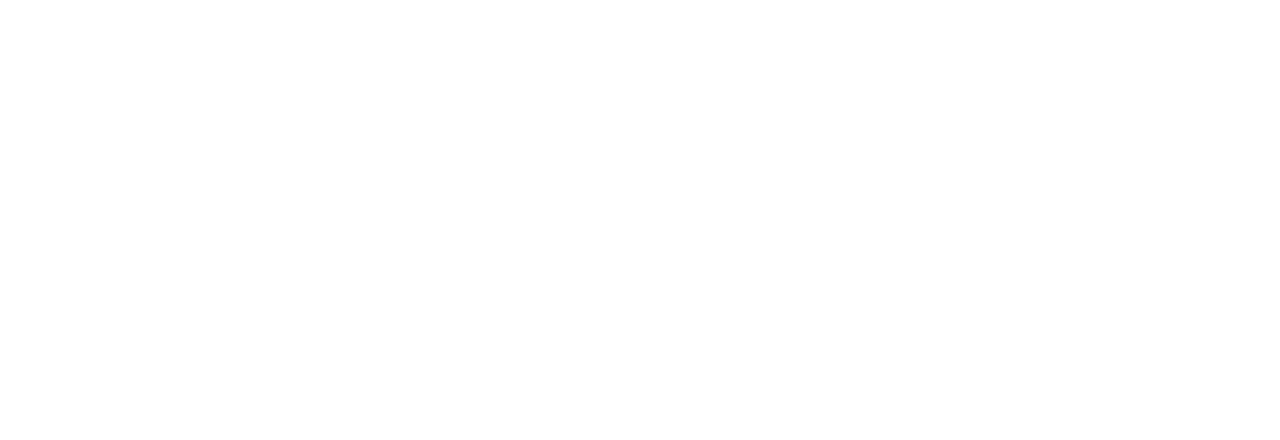
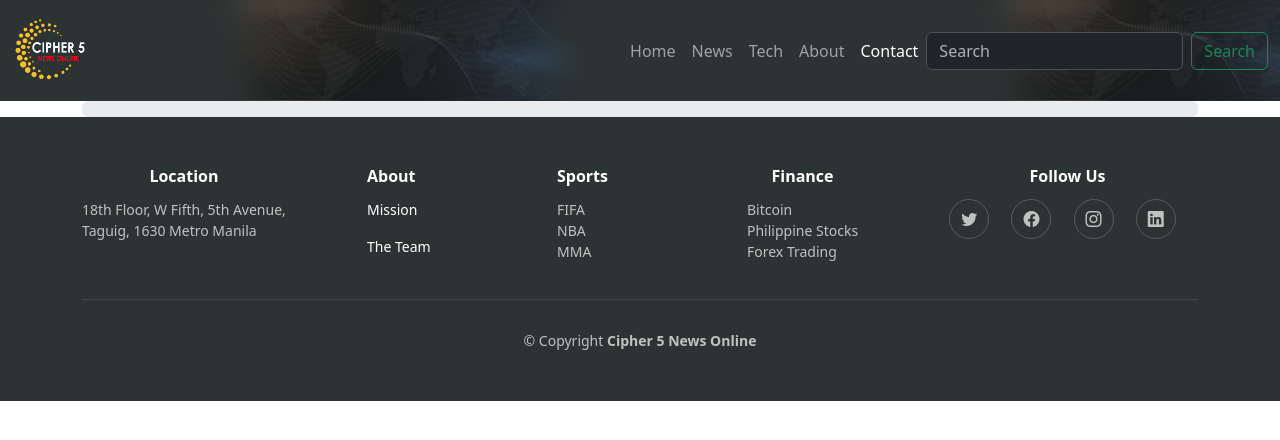
Before and after one commit to danefred/cipher5, a plain HTML site: page contact.html in a window 1280 px wide. Drawn offline with nearby package versions, Linux system fonts and the light colour scheme; no server answers.

Commit message:
Updated index, tech, about, contact  HTMLs andtech and about  CSS

```diff
--- a/about.html
+++ b/about.html
@@ -0,0 +1,154 @@
+<!DOCTYPE html>
+<html lang="en">
+<head>
+    <meta charset="UTF-8">
+    <meta http-equiv="X-UA-Compatible" content="IE=edge">
+    <meta name="viewport" content="width=device-width, initial-scale=1.0">
+    <title>News API</title>
+    <link
+      href="https://cdn.jsdelivr.net/npm/bootstrap@5.3.0-alpha1/dist/css/bootstrap.min.css"
+      rel="stylesheet"
+    />
+    <script src="https://ajax.googleapis.com/ajax/libs/jquery/3.6.4/jquery.min.js"></script>
+    <link
+      rel="stylesheet"
+      href="https://cdnjs.cloudflare.com/ajax/libs/font-awesome/6.2.1/css/all.min.css"
+      />
+    <link href="bootstrap-icons/bootstrap-icons.css" rel="stylesheet">
+    <link rel="stylesheet" href="css/about.css" />
+
+</head>
+<body>
+    <!--Navbar-->
+
+  <!--style="background-color: #2c3333;"" -->
+  <nav class="navbar navbar-expand-lg" data-bs-theme="dark" style="background-image: url('images/bg.png')">
+    <div class="container-fluid">
+      <a class="navbar-brand" href="#">
+        <img src="images/logociphercolor.png" width="75" height="75" class="d-inline-block align-top" alt="Bootstrap" loading="lazy">
+      </a>
+      <button class="navbar-toggler" type="button" data-bs-toggle="collapse" data-bs-target="#navbarSupportedContent" aria-controls="navbarSupportedContent" aria-expanded="false" aria-label="Toggle navigation">
+        <span class="navbar-toggler-icon"></span>
+      </button>
+      <div class="collapse navbar-collapse" id="navbarSupportedContent">
+        <ul class="navbar-nav ms-auto mb-2 mb-lg-0">
+          <li class="nav-item">
+            <a class="nav-link" href="index.html">Home</a>
+          </li>
+          <li class="nav-item">
+            <a class="nav-link" href="index.html">News</a>
+          </li>
+          <li class="nav-item">
+            <a class="nav-link" href="tech.html">Tech</a>
+          </li>
+          <li class="nav-item">
+            <a class="nav-link active" aria-current="page" href="about.html">About</a>
+          </li>
+          <li class="nav-item">
+            <a class="nav-link" href="contact.html">Contact</a>
+          </li>
+        </ul>
+        <form class="d-flex" role="search">
+          <input class="form-control me-2" type="search" placeholder="Search" aria-label="Search">
+          <button class="btn btn-outline-success" type="submit">Search</button>
+        </form>
+      </div>
+    </div>
+  </nav>
+
+  <!---about us--->
+  <div class="heading">
+    <h1>About Us</h1>
+    <p>This Cipher-5 aims to explore a wider exchange and availability of official weather information on the internet. In view of this, this website is established as a centralized source on the Internet for media to access official weather information issued by the Philippine Atmospheric, Geophysical, and Astronomical Services Administration (PAGASA) efficiently and effectively. The Cipher-5 website is developed and maintained by the said agency.</p>
+  </div>
+  <section class="about-us">
+    <img src="images/team 1.jpg" alt="">
+    <div class="content">
+      <h2></h2>
+      <p>This Cipher-5 aims to explore a wider exchange and availability of official weather information on the internet. In view of this, this website is established as a centralized source on the Internet for media to access official weather information issued by the Philippine Atmospheric, Geophysical, and Astronomical Services Administration (PAGASA) efficiently and effectively. The Cipher-5 website is developed and maintained by the said agency.</p>
+    <button class="read-more-btn"><a href="vision-mision-goal.html">Read More</button></a>
+    </div>
+  </section>
+
+    <!--Footer Section-->
+  <footer id="footer" class="footer">
+    <div class="container">
+      <div class="row gy-3">
+        <div class="col-lg-3 col-md-3 d-flex">
+
+          <div>
+            <h4 class="text-center">Location</h4>
+            <p>
+              18th Floor, W Fifth, 5th Avenue,<br>
+               Taguig, 1630 Metro Manila
+
+            </p>
+          </div>
+
+        </div>
+
+        <div class="col-lg-2 col-md-6 footer-links d-flex">
+          <!--<i class="bi bi-telephone icon"></i> -->
+          <div>
+            <a class="nav-link text-white" href="about.html"><h4>About</h4></a>
+            <a class="nav-link text-white" href="about.html"><p>Mission</p></h4></a>
+            <a class="nav-link text-white" href="about.html"><p>The Team</p></h4></a>
+            </p>
+          </div>
+        </div>
+
+        <div class="col-lg-2 col-md-6 footer-links d-flex">
+          <!--<i class="bi bi-clock icon"></i>-->
+          <div>
+            <h4>Sports</h4>
+            <p>
+              FIFA<br>
+              NBA<br>
+              MMA<br>
+             <br>
+            </p>
+          </div>
+        </div>
+
+        <div class="col-lg-2 col-md-6 footer-links d-flex">
+          <!--<i class="bi bi-clock icon"></i>-->
+          <div>
+            <h4 class="text-center">Finance</h4>
+            <p>
+              Bitcoin<br>
+              Philippine Stocks<br>
+              Forex Trading<br>
+            </p>
+          </div>
+        </div>
+
+        <div class="col-lg-3 col-md-4 footer-links">
+          <h4 class="text-center">Follow Us</h4>
+          <div class="social-links d-flex justify-content-evenly">
+            <a href="#" class="twitter"><i class="bi bi-twitter"></i></a>
+            <a href="#" class="facebook"><i class="bi bi-facebook"></i></a>
+            <a href="#" class="instagram"><i class="bi bi-instagram"></i></a>
+            <a href="#" class="linkedin"><i class="bi bi-linkedin"></i></a>
+          </div>
+        </div>
+
+      </div>
+    </div>
+
+    <div class="container">
+      <div class="copyright">
+        © Copyright <strong><span>Cipher 5 News Online</span></strong>
+      </div>
+    </div>
+
+  </footer>
+
+  <!--JS-->
+  <script src="/docs/5.3/dist/js/bootstrap.bundle.min.js"></script>
+
+  <script async="" src="https://cdn.jsdelivr.net/npm/masonry-layout@4.2.2/dist/masonry.pkgd.min.js"></script>
+
+  <script src="jquery-3.6.4.min.js"></script>
+  <script src="js/tech.js"></script>
+</body>
+</html>
--- a/contact.html
+++ b/contact.html
@@ -0,0 +1,151 @@
+<!DOCTYPE html>
+<html lang="en">
+<head>
+    <meta charset="UTF-8">
+    <meta http-equiv="X-UA-Compatible" content="IE=edge">
+    <meta name="viewport" content="width=device-width, initial-scale=1.0">
+    <title>News API</title>
+    <link
+      href="https://cdn.jsdelivr.net/npm/bootstrap@5.3.0-alpha1/dist/css/bootstrap.min.css"
+      rel="stylesheet"
+    />
+    <script src="https://ajax.googleapis.com/ajax/libs/jquery/3.6.4/jquery.min.js"></script>
+    <link
+      rel="stylesheet"
+      href="https://cdnjs.cloudflare.com/ajax/libs/font-awesome/6.2.1/css/all.min.css"
+      />
+    <link href="bootstrap-icons/bootstrap-icons.css" rel="stylesheet">
+    <link rel="stylesheet" href="css/tech.css" />
+
+</head>
+<body>
+    <!--Navbar-->
+
+  <!--style="background-color: #2c3333;"" -->
+  <nav class="navbar navbar-expand-lg" data-bs-theme="dark" style="background-image: url('images/bg.png')">
+    <div class="container-fluid">
+      <a class="navbar-brand" href="#">
+        <img src="images/logociphercolor.png" width="75" height="75" class="d-inline-block align-top" alt="Bootstrap" loading="lazy">
+      </a>
+      <button class="navbar-toggler" type="button" data-bs-toggle="collapse" data-bs-target="#navbarSupportedContent" aria-controls="navbarSupportedContent" aria-expanded="false" aria-label="Toggle navigation">
+        <span class="navbar-toggler-icon"></span>
+      </button>
+      <div class="collapse navbar-collapse" id="navbarSupportedContent">
+        <ul class="navbar-nav ms-auto mb-2 mb-lg-0">
+          <li class="nav-item">
+            <a class="nav-link" href="index.html">Home</a>
+          </li>
+          <li class="nav-item">
+            <a class="nav-link" href="index.html">News</a>
+          </li>
+          <li class="nav-item">
+            <a class="nav-link" href="tech.html">Tech</a>
+          </li>
+          <li class="nav-item">
+            <a class="nav-link" href="about.html">About</a>
+          </li>
+          <li class="nav-item">
+            <a class="nav-link active" aria-current="page" href="contact.html">Contact</a>
+          </li>
+        </ul>
+        <form class="d-flex" role="search">
+          <input class="form-control me-2" type="search" placeholder="Search" aria-label="Search">
+          <button class="btn btn-outline-success" type="submit">Search</button>
+        </form>
+      </div>
+    </div>
+  </nav>
+
+  <div class="container">
+    <div class="row">
+        <div id="newsResults"></div>
+    </div>
+    <div id="loader">
+        <div class="progress">
+            <div></div>
+        </div>
+    </div>
+  </div>
+
+    <!--Footer Section-->
+  <footer id="footer" class="footer">
+    <div class="container">
+      <div class="row gy-3">
+        <div class="col-lg-3 col-md-3 d-flex">
+
+          <div>
+            <h4 class="text-center">Location</h4>
+            <p>
+              18th Floor, W Fifth, 5th Avenue,<br>
+               Taguig, 1630 Metro Manila
+
+            </p>
+          </div>
+
+        </div>
+
+        <div class="col-lg-2 col-md-6 footer-links d-flex">
+          <!--<i class="bi bi-telephone icon"></i> -->
+          <div>
+            <a class="nav-link text-white" href="about.html"><h4>About</h4></a>
+            <a class="nav-link text-white" href="about.html"><p>Mission</p></h4></a>
+            <a class="nav-link text-white" href="about.html"><p>The Team</p></h4></a>
+            </p>
+          </div>
+        </div>
+
+        <div class="col-lg-2 col-md-6 footer-links d-flex">
+          <!--<i class="bi bi-clock icon"></i>-->
+          <div>
+            <h4>Sports</h4>
+            <p>
+              FIFA<br>
+              NBA<br>
+              MMA<br>
+             <br>
+            </p>
+          </div>
+        </div>
+
+        <div class="col-lg-2 col-md-6 footer-links d-flex">
+          <!--<i class="bi bi-clock icon"></i>-->
+          <div>
+            <h4 class="text-center">Finance</h4>
+            <p>
+              Bitcoin<br>
+              Philippine Stocks<br>
+              Forex Trading<br>
+            </p>
+          </div>
+        </div>
+
+        <div class="col-lg-3 col-md-4 footer-links">
+          <h4 class="text-center">Follow Us</h4>
+          <div class="social-links d-flex justify-content-evenly">
+            <a href="#" class="twitter"><i class="bi bi-twitter"></i></a>
+            <a href="#" class="facebook"><i class="bi bi-facebook"></i></a>
+            <a href="#" class="instagram"><i class="bi bi-instagram"></i></a>
+            <a href="#" class="linkedin"><i class="bi bi-linkedin"></i></a>
+          </div>
+        </div>
+
+      </div>
+    </div>
+
+    <div class="container">
+      <div class="copyright">
+        © Copyright <strong><span>Cipher 5 News Online</span></strong>
+      </div>
+    </div>
+
+  </footer>
+
+  <!--JS-->
+  <script src="/docs/5.3/dist/js/bootstrap.bundle.min.js"></script>
+
+  <script async="" src="https://cdn.jsdelivr.net/npm/masonry-layout@4.2.2/dist/masonry.pkgd.min.js"></script>
+
+  <script src="jquery-3.6.4.min.js"></script>
+  <script src="js/tech.js"></script>
+</body>
+</html>
--- /dev/null
+++ b/css/about.css
@@ -0,0 +1,207 @@
+*{
+    margin: 0;
+    padding: 0;
+    box-sizing: border-box;
+    font-family: sans-serif;
+}
+body {
+    background-color: rgb(29, 27, 27);
+}
+
+.heading {
+    text-align: center;
+    margin-top: 25px;
+}
+.heading h1 {
+    font-size: 50px;
+    color: rgb(252, 237, 237);
+    margin-bottom: 10px;
+}
+.heading p {
+    font-size: 20px;
+    color: rgb(252, 237, 237);
+    margin-bottom: 55px;
+    margin-left: 90px;
+    margin-right: 90px;
+
+}
+.about-us {
+    display: flex;
+    align-items: center;
+    width: 80%;
+    margin: auto;
+}
+.about-us img {
+    flex: 0 50%;
+    max-width: 50%;
+    height: auto;
+}
+.content {
+    padding: 35px;
+
+}
+.content h2 {
+    color: rgb(252, 237, 237);
+    font-size: 25px;
+    margin: 15px 0px;
+}
+.content p {
+    color: rgb(252, 237, 237);
+    font-size: 18px;
+    margin: 15px 0px;
+}
+.read-more-btn {
+    display: inline-block;
+    color: #fff;
+    background-color: #0084;
+    border: none;
+    border-radius: 7px;
+    padding: 12px 20px;
+    font-size: 18px;
+    cursor: pointer;
+    transition: 0.2s ease;
+}
+.read-more-btn:hover {
+    background-color: blueviolet
+}
+@media(max-width: 770px) {
+    .about-us {
+        flex-direction: column;
+    }
+    .about-us img {
+        flex: 0 100%;
+        max-width: 100%;
+    }
+    .content {
+        flex: 0 100%;
+        max-width: 100%;
+        padding: 15px;
+    }
+}
+
+
+/*---------mision-vision-goal------*/
+*{
+    margin: 0;
+    padding: 0;
+    box-sizing: border-box;
+    font-family: sans-serif;
+ }
+  body {
+   width: 100%;
+   height: 100vh;
+   background-position: center;
+   background-size: cover;
+   background-image: url(images/breaking-news-background-loop-free-video.jpg);
+   background-repeat: no-repeat;
+
+  }
+ .about-1 {
+   margin: 30px;
+   padding: 5px;
+ }
+ .about-1 h1 {
+   text-align: center;
+   color: white;
+   font-weight: bold;
+ }
+ .about-1 p {
+   text-align: center ;
+   padding: 3px;
+   color: white;
+   margin-left: 60px;
+   margin-right: 60px;
+ }
+ .about-item {
+   margin-bottom: 20px;
+   margin-top: 20px;
+   background-color: white;
+   padding: 80px, 30px;
+   box-shadow: 0 0 9px rgba(0, 0, 0 .6);
+ }
+ .about-item i {
+   font-size: 40px;
+   margin: 0;
+ }
+ .about-item h3 {
+   font-size: 25px;
+   margin-bottom: 10px;
+ }
+ .about-item hr {
+   width: 45px;
+   height: 3px;
+   background-color: #3b3d3d;
+   margin: 0 auto;
+   border: none;
+ }
+ .about-item p {
+   margin-top: 20px;
+   padding: 15px;
+ }
+ .about-item:hover {
+   background-color: #2a3435;
+ }
+ .about-item:hover i,
+ .about-item:hover h3,
+ .about-item:hover p {
+   color:#eae2ec;
+ }
+ .about-item:hover hr {
+   background-color: rgb(248, 248, 246);
+ }
+ .about-item:hover i {
+   transform: translateY(20px) ;
+ }
+ .about-item:hover i,
+ .about-item:hover h3,
+ .about-item:hover hr{
+   transition: all 400ms ease-in-out;
+
+ }
+ .bi-globe,
+ .bi-book-half,
+ .bi-sunrise {
+   margin-top: 30px;
+ }
+ .images {
+   width: 100%;
+   height: 100vh;
+   background-position: center;
+   background-size: cover;
+   background-image: url(file:///C:/Users/Jeffrey/Downloads/wetherrr.jfif);
+ }
+ .footer {
+    font-size: 14px;
+    background-color: #2c3333;
+    padding: 50px 0;
+    color: rgba(255, 255, 255, 0.7);
+}
+.footer .social-links a {
+    display: flex;
+    align-items: center;
+    justify-content: center;
+    width: 40px;
+    height: 40px;
+    border-radius: 50%;
+    border: 1px solid rgba(255, 255, 255, 0.2);
+    font-size: 16px;
+    color: rgba(255, 255, 255, 0.7);
+    margin-right: 10px;
+    transition: 0.3s;
+}
+.footer .social-links a:hover {
+    color: #fff;
+    border-color: #fff;
+}
+.footer h4 {
+    font-size: 16px;
+    font-weight: bold;
+    position: relative;
+    padding-bottom: 5px;
+    color: #fff;
+}
+.footer .copyright {
+    text-align: center;
+    padding-top: 30px;
+    border-top: 1px solid rgba(255, 255, 255, 0.1);
+}
--- a/css/tech.css
+++ b/css/tech.css
@@ -49,3 +49,38 @@
         white-space: nowrap;
         -webkit-overflow-scrolling: touch;
       }
+      .footer {
+        font-size: 14px;
+        background-color: #2c3333;
+        padding: 50px 0;
+        color: rgba(255, 255, 255, 0.7);
+      }
+      .footer .social-links a {
+        display: flex;
+        align-items: center;
+        justify-content: center;
+        width: 40px;
+        height: 40px;
+        border-radius: 50%;
+        border: 1px solid rgba(255, 255, 255, 0.2);
+        font-size: 16px;
+        color: rgba(255, 255, 255, 0.7);
+        margin-right: 10px;
+        transition: 0.3s;
+      }
+      .footer .social-links a:hover {
+        color: #fff;
+        border-color: #fff;
+      }
+      .footer h4 {
+        font-size: 16px;
+        font-weight: bold;
+        position: relative;
+        padding-bottom: 5px;
+        color: #fff;
+      }
+      .footer .copyright {
+        text-align: center;
+        padding-top: 30px;
+        border-top: 1px solid rgba(255, 255, 255, 0.1);
+      }
```
Also changed, not shown: index.html (+6 -6 lines), tech.html (+89 -7 lines).
